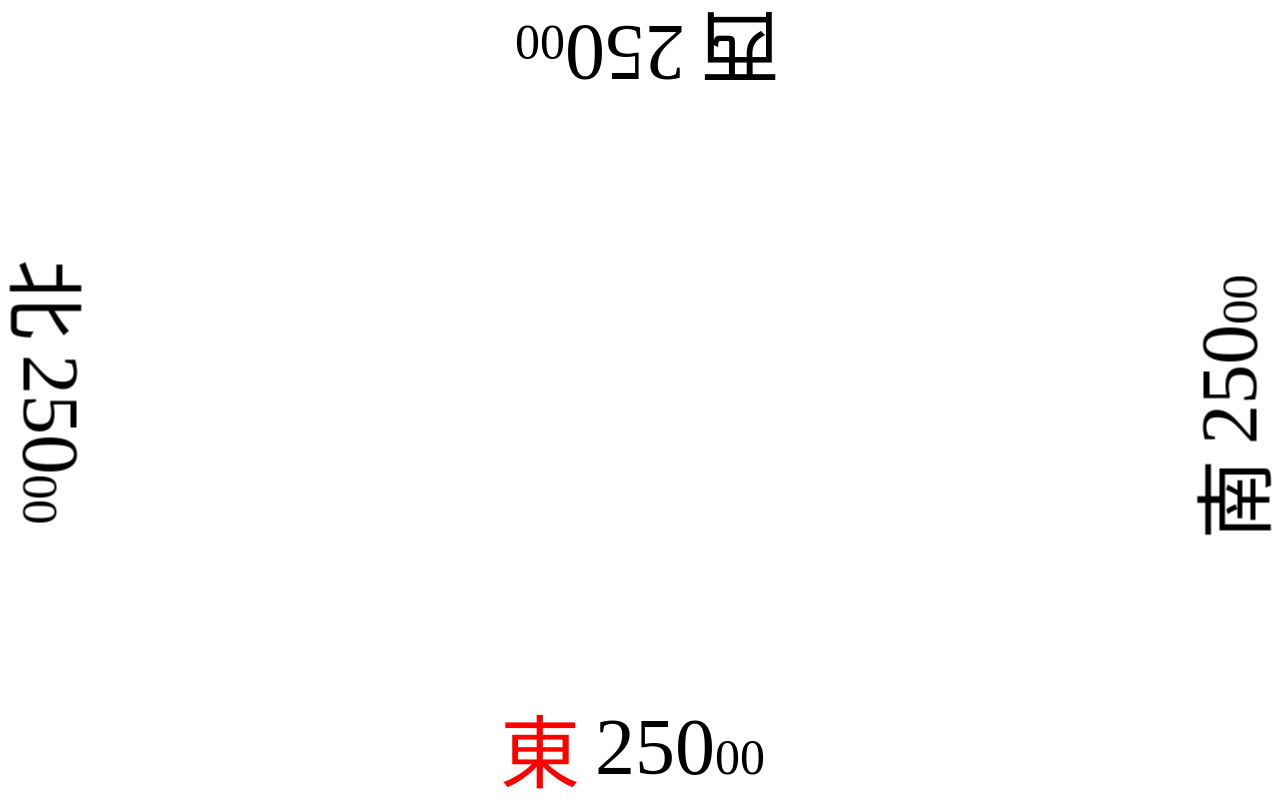
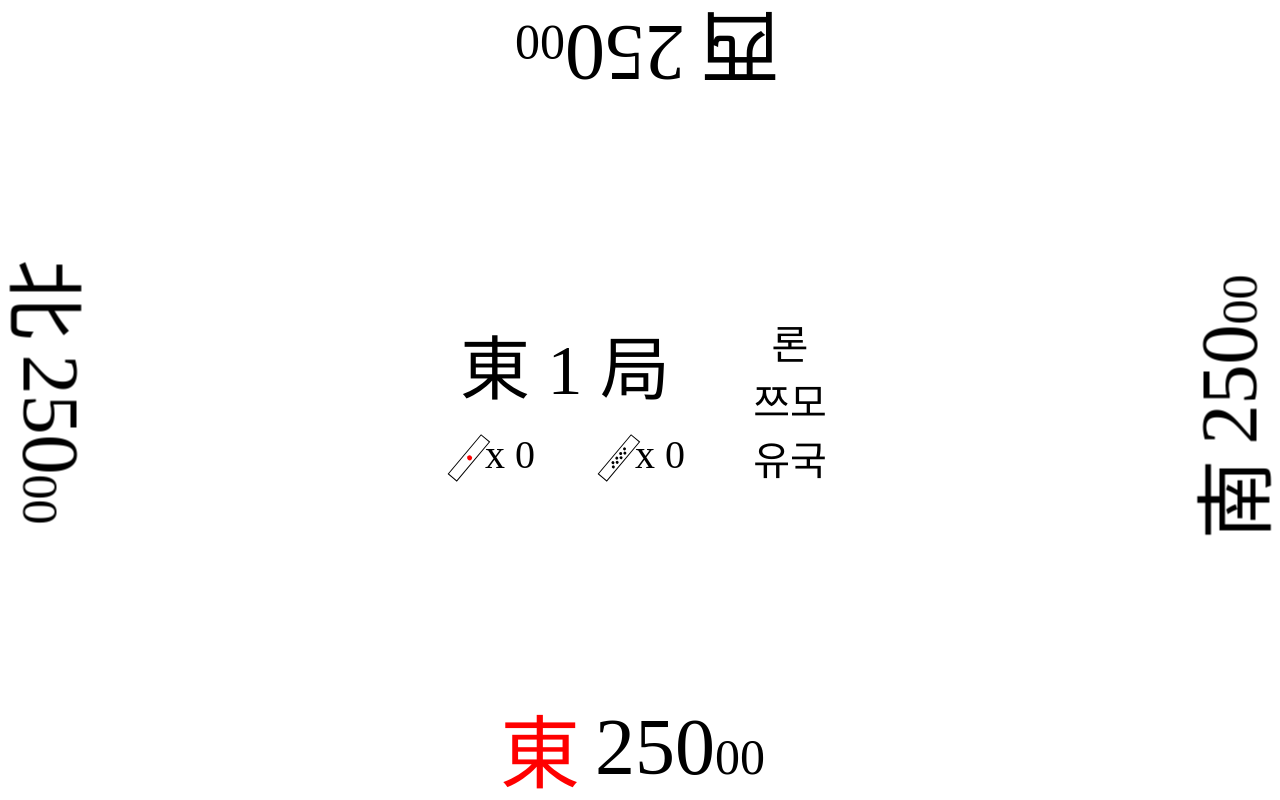
Before and after one commit to he1fire/vue-test, a Vue app: page / in a window 1280 px wide. Built offline with nearby package versions, Linux system fonts and the light colour scheme.

Commit message:
add panel and edit activeRiichi func

```diff
--- a/src/App.vue
+++ b/src/App.vue
@@ -1,5 +1,11 @@
 <script>
+import Player from './components/Player.vue'
+import Panel from './components/Panel.vue'
 export default {
+  components: {
+    Player,
+    Panel,
+  },
   data(){
     return {
       seats: ["Down", "Right", "Up", "Left"],
@@ -9,24 +15,37 @@ export default {
       scores_change: [0, 0, 0, 0],
       scores_gap: [0, 0, 0, 0],
       riichi: [false, false, false, false],
+      now_wind: "東",
+      now_round: 1,
+      cnt_riichi: 0,
+      cnt_renjang: 0,
+      opt_minusriichi: false,
+      opt_roundmangan: false,
     };
   },
   methods: {
-    searchSeat(seat){
+    searchSeat(seat){ // 위치 기준 인덱스 반환
       for (let i=0;i<4;i++){
         if (this.seats[i]===seat)
           return i;
       }
     },
-    activeRiichi(seat){
+    activeRiichi(seat){ // 해당 위치의 리치 활성화/비활성화
       let idx=this.searchSeat(seat);
-      if (this.riichi[idx]===false){
-        this.scores[idx]-=10;
-        this.riichi[idx]=true;
+      if (this.riichi[idx]===false){ //  리치 활성화
+        if (this.scores[idx]>=10 || this.opt_minusriichi){ // 1000점 이상 있거나 음수리치가 가능하다면
+          this.scores[idx]-=10;
+          this.riichi[idx]=true;
+          this.cnt_riichi++;
+        }
+        else{
+          //modal 창 활성화후 점수가 없다고 알려주기
+        }
       }
-      else{
+      else{ // 리치 비활성화
         this.scores[idx]+=10;
         this.riichi[idx]=false;
+        this.cnt_riichi--;
       }
     },
   }
@@ -44,6 +63,12 @@ export default {
   :score_change="scores_change[i]"
   :riichi="riichi[i]"
   @activeRiichi="activeRiichi"
+/>
+<panel
+  :now_wind
+  :now_round
+  :cnt_riichi
+  :cnt_renjang
 />
 </template>
 
--- /dev/null
+++ b/src/components/Panel.vue
@@ -0,0 +1,124 @@
+<script>
+export default {
+  props: {
+    now_wind: String,
+    now_round: Number,
+    cnt_riichi: Number,
+    cnt_renjang: Number,
+  },
+  data(){
+    return {
+    };
+  },
+  methods: {
+
+  }
+};
+</script>
+
+<template>
+<div class="container_mid" id='Mid'>
+    <div class="now">
+      {{ now_wind }} {{ now_round }} 局
+    </div>
+    <div class="riichi">
+      <div class="riichi_stick_mini">
+        <div class="circle" style="width:5px; height:5px;"></div>
+      </div>
+      <div>
+        x {{ cnt_riichi }}
+      </div>
+    </div>
+    <div class="renjang">
+      <div class="riichi_stick_mini">
+        <div class="blackcircle" style="margin: auto 0px 5px 0px;visibility: hidden;"></div>
+        <div class="blackcircle"></div>
+        <div class="blackcircle" style="margin: auto 0px 3px 0px;"></div>
+        <div class="blackcircle"></div>
+        <div class="blackcircle" style="margin: auto 0px 3px 0px;"></div>
+        <div class="blackcircle"></div>
+        <div class="blackcircle" style="margin: auto 0px 3px 0px;"></div>
+        <div class="blackcircle"></div>
+        <div class="blackcircle" style="margin: auto 0px 3px 0px;"></div>
+        <div class="blackcircle" style="margin: 5px 0px auto 0px; visibility: hidden;"></div>
+      </div>
+      <div>
+        x {{ cnt_renjang }}
+      </div>
+    </div>
+    <div class="ron" onclick="ron1();">
+      론
+    </div>
+    <div class="tsumo" onclick="tsumo1();">
+      쯔모
+    </div>
+    <div class="ryuukyoku" onclick="ryuukyoku1();">
+      유국
+    </div>
+  </div>
+</template>
+
+<style scoped>
+#Mid{
+  top: 50%;
+  left: 50%;
+  transform: translate(-50%, -50%);
+}
+.container_mid{
+  display: grid;
+  grid-template-rows: repeat(3, auto);
+  grid-template-columns: repeat(3, 150px);
+  grid-template-areas:
+    "now now ron"
+    "now now tsumo"
+    "riichi renjang ryuukyoku";
+  position: fixed;
+  text-align: center;
+  font-size: 40px;
+}
+.now{
+  grid-area: now;
+  font-size: 70px;
+}
+.riichi{
+  grid-area: riichi;
+  margin: 0 auto 0 auto;
+  transform: translate(20px,-10px);
+}
+.renjang{
+  grid-area: renjang;
+  margin: auto;
+  transform: translate(20px,-10px);
+}
+.ron{
+  grid-area: ron;
+}
+.tsumo{
+  grid-area: tsumo;
+}
+.ryuukyoku{
+  grid-area: ryuukyoku;
+}
+.riichi_stick_mini{
+  border: 1px solid black;
+  width: 50px;
+  height: 10px;
+  font-size: 0px;
+  transform: rotate(-50deg) translate(-52px,-10px);
+}
+.circle{
+  background-color:red;
+  width:15px;
+  height:15px;
+  border-radius:50%;
+  margin: 3px auto 3px auto;
+}
+.blackcircle{
+  display: inline-block;
+  background-color:black;
+  width:3px;
+  height:3px;
+  border-radius:50%;
+  margin: 3px 0px auto 0px;
+}
+</style>
--- a/src/components/Player.vue
+++ b/src/components/Player.vue
@@ -31,15 +31,14 @@ export default {
   <div class="stick" :style="isRiichi()">
     <div class="circle"></div>
   </div>
-  <div class="wind" :style="isEast()">
-    <span>{{wind}}</span>
+  <div class="wind" :style="isEast()" onmousedown="showgap('DownPerson');">
+    {{ wind }}
   </div>
   <div class="score" @click="activeRiichi">
-    <span style="font-size: 80px;">{{score}}</span>
-    <span style="font-size: 50px;">{{score_low}}</span>
+    {{ score }}<span style="font-size: 50px;">{{ score_low }}</span>
   </div>
   <div class="change">
-    <span>{{score_change}}</span>
+    {{ score_change }}
   </div>
 </div>
 </template>
@@ -84,6 +83,7 @@ export default {
     "wind score change";
   position: fixed;
   text-align: center;
+  font-size: 80px;
 }
 .stick{
   grid-area: stick;
@@ -91,17 +91,9 @@ export default {
   border: 1px solid black;
   transform: translate(0,20px);
 }
-.circle{
-  background-color:red;
-  width:15px;
-  height:15px;
-  border-radius:50%;
-  margin: 3px auto 3px auto;
-}
 .wind{
   grid-area: wind;
   margin: auto;
-  font-size: 80px;
 }
 .score{
   grid-area: score;
@@ -118,4 +110,11 @@ export default {
   text-align: left;
   transform: translate(-30px,-15px);
 }
+.circle{
+  background-color:red;
+  width:15px;
+  height:15px;
+  border-radius:50%;
+  margin: 3px auto 3px auto;
+}
 </style>
--- a/src/main.js
+++ b/src/main.js
@@ -1,7 +1,5 @@
 import { createApp } from 'vue'
 import App from './App.vue'
-import Player from './components/Player.vue'
 
 const app = createApp(App)
-app.component('Player', Player)
 app.mount('#app')
```
